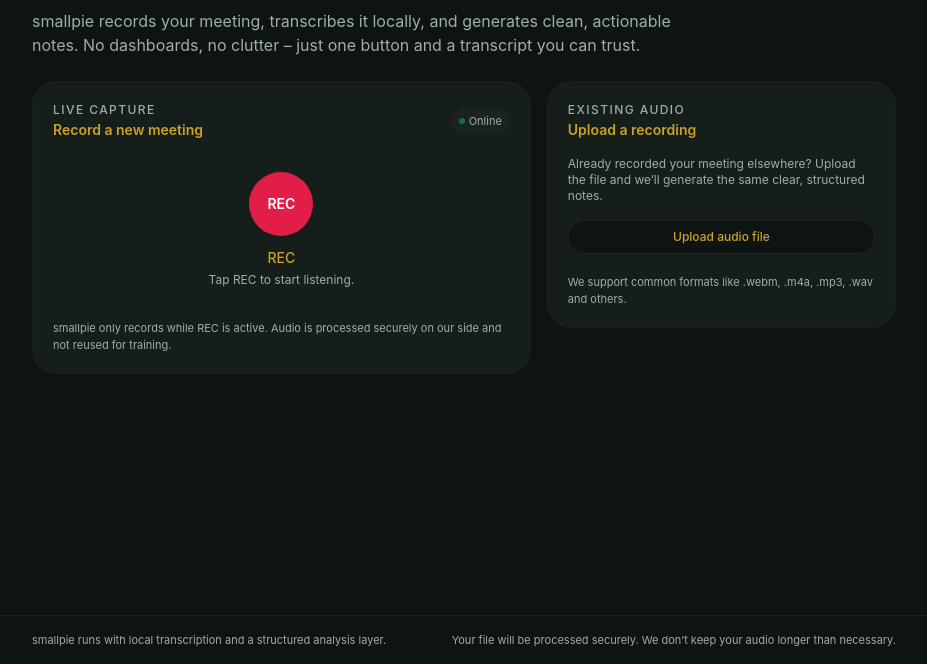
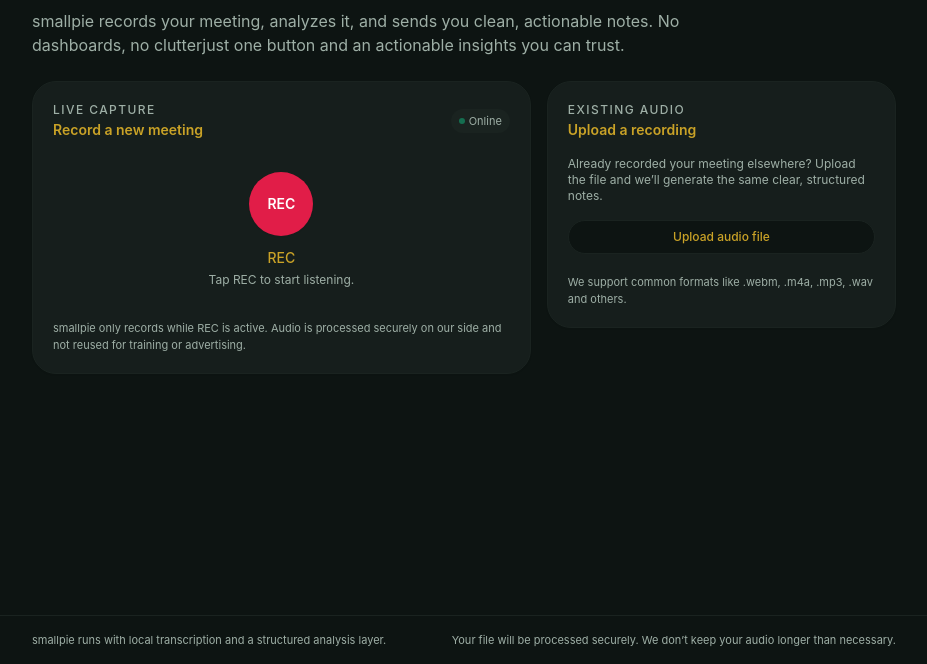
Before and after one commit to deshev-tds/smallpie, a React app: page frontend/index.html in a window 1280 px wide. Shown: the part 136-800 px from the top of the page, without its empty margins (176-1103 px from the left). Built offline with nearby package versions, Linux system fonts and the light colour scheme.

Commit message:
minor labels update

```diff
--- a/frontend/index.html
+++ b/frontend/index.html
@@ -2,7 +2,7 @@
 <html lang="en" class="dark">
 <head>
   <meta charset="UTF-8" />
-  <title>smallpie – Quiet meeting recorder</title>
+  <title>smallpie - a quiet meeting recorder</title>
   <meta name="viewport" content="width=device-width, initial-scale=1" />
 
   <!-- Tailwind (built into /src/styles) -->
@@ -72,8 +72,8 @@
             Turn your meetings into clear, structured notes.
           </h1>
           <p class="text-sm sm:text-base text-textMuted dark:text-darkMuted max-w-2xl">
-            smallpie records your meeting, transcribes it locally, and generates clean, actionable notes.
-            No dashboards, no clutter – just one button and a transcript you can trust.
+            smallpie records your meeting, analyzes it, and sends you clean, actionable notes.
+            No dashboards, no clutterjust one button and an actionable insights you can trust.
           </p>
         </section>
 
@@ -123,7 +123,7 @@
             </div>
 
             <p class="text-[11px] text-textMuted dark:text-darkMuted">
-              smallpie only records while REC is active. Audio is processed securely on our side and not reused for training.
+              smallpie only records while REC is active. Audio is processed securely on our side and not reused for training or advertising.
             </p>
           </div>
 
@@ -323,7 +323,7 @@
         </div>
         <p id="status-subtext"
            class="text-xs text-textMuted dark:text-darkMuted">
-          We’re analysing your audio and generating your notes.
+          We’re analysing your audio and generating your notes. Check your inbox in a few minutes!
         </p>
       </div>
     </div>
```
